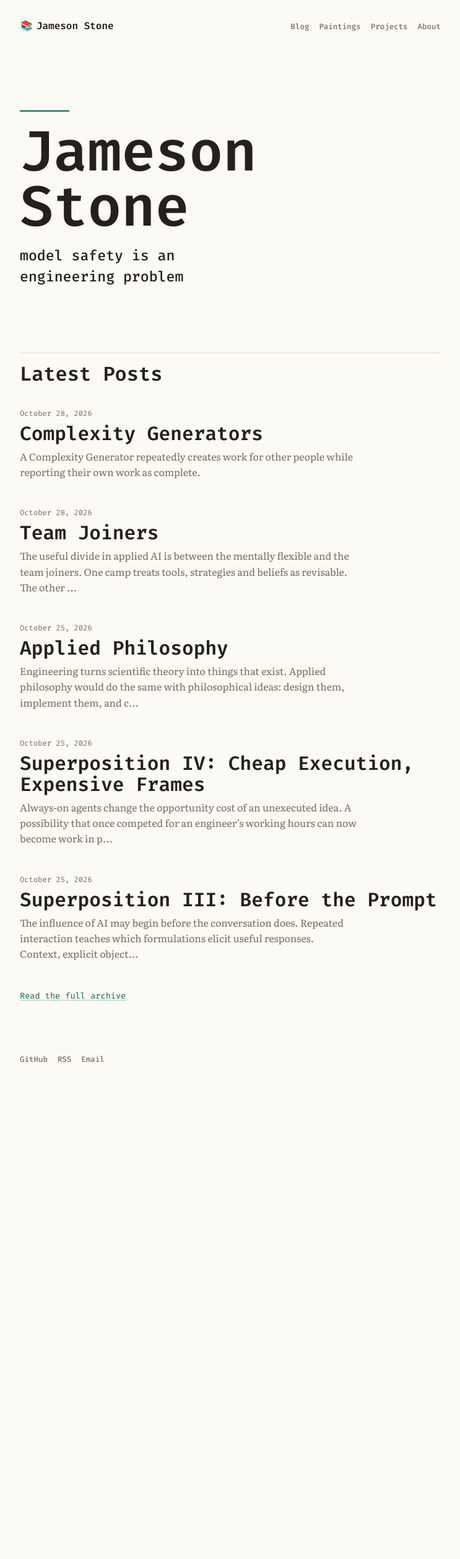
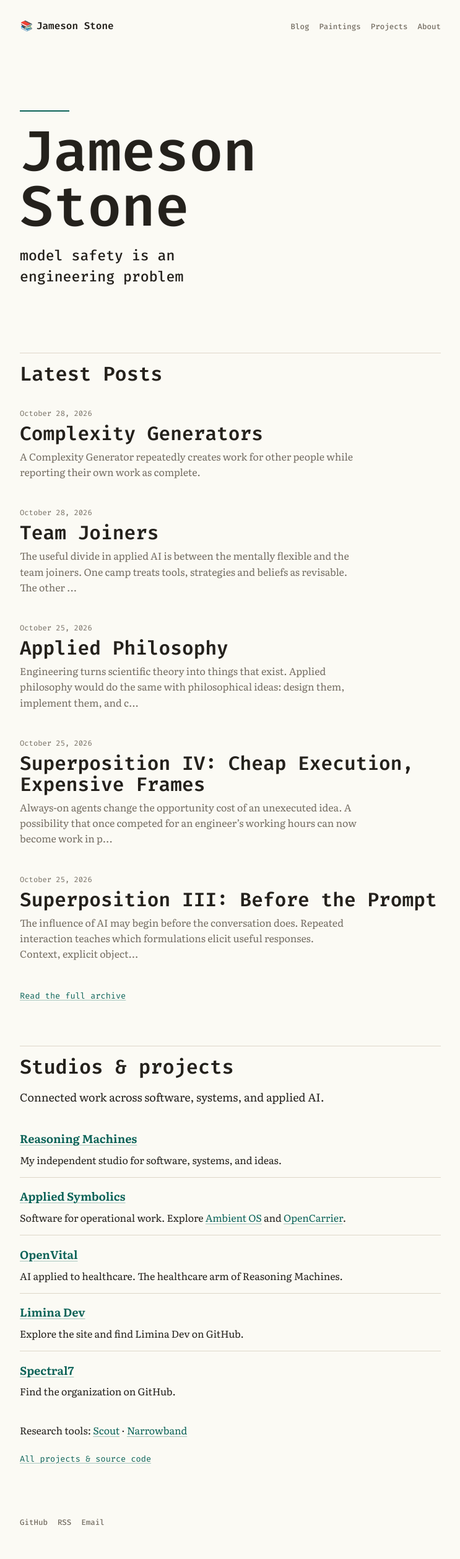
Before and after one commit to jamesonstone/jamesonstone.github.io, a Jekyll site: the page built from index.md, in a window 1280 px wide. Shown: the whole page at 62% size, without its empty margins (268-1011 px from the left). Built offline with Jekyll 4.4.1, drawn with Linux system fonts in a browser that asks for light colours; before the commit the page ends 1768 px from its top, so only the background shows below that.

Commit message:
feat(GH-75): :sparkles: add the site suite to the homepage
- Add the connected studio and product directory beneath latest posts.
- Keep public machine-readable links current and preserve existing content.

Closes #75

```diff
--- a/assets/css/site.css
+++ b/assets/css/site.css
@@ -396,3 +396,9 @@ blockquote {
     font-size: clamp(3rem, 16vw, 4.8rem);
   }
 }
+
+/* The homepage directory follows the writing, using the existing reading measure. */
+.site-family-list { gap: 0; }
+.site-family-list strong { font-size: 1.15rem; }
+.site-family-list p { margin: .35rem 0 0; font-size: 1rem; }
+.site-family-research { font-size: 1rem; }
--- a/index.md
+++ b/index.md
@@ -32,4 +32,18 @@ home: true
     <p class="archive-link"><a href="{{ '/blog/' | relative_url }}">Read the full archive</a></p>
 
   </section>
+
+  <section class="home-section" id="site-family" aria-labelledby="site-family-title">
+    <h2 id="site-family-title">Studios &amp; projects</h2>
+    <p>Connected work across software, systems, and applied AI.</p>
+    <ul class="project-list site-family-list">
+      <li><strong><a href="https://reasoningmachines.co/">Reasoning Machines</a></strong><p>My independent studio for software, systems, and ideas.</p></li>
+      <li><strong><a href="https://github.com/appliedsymbolics">Applied Symbolics</a></strong><p>Software for operational work. Explore <a href="https://ambientos.dev/">Ambient OS</a> and <a href="https://opencarrier.dev/">OpenCarrier</a>.</p></li>
+      <li><strong><a href="https://openvital.co/">OpenVital</a></strong><p>AI applied to healthcare. The healthcare arm of Reasoning Machines.</p></li>
+      <li><strong><a href="https://limina-dev.github.io/">Limina Dev</a></strong><p>Explore the site and find Limina Dev on GitHub.</p></li>
+      <li><strong><a href="https://github.com/spectral7-ltd">Spectral7</a></strong><p>Find the organization on GitHub.</p></li>
+    </ul>
+    <p class="site-family-research">Research tools: <a href="https://scout.jamesonstone.io/">Scout</a> &middot; <a href="https://narrowband.jamesonstone.io/">Narrowband</a></p>
+    <p class="archive-link"><a href="{{ '/projects/' | relative_url }}">All projects &amp; source code</a></p>
+  </section>
 </div>
```
Also changed, not shown: docs/programs/site-family/PROGRAM.md (added, +38 -0 lines), docs/specs/site-family/SPEC.md (added, +27 -0 lines), llms.txt (+13 -0 lines).
